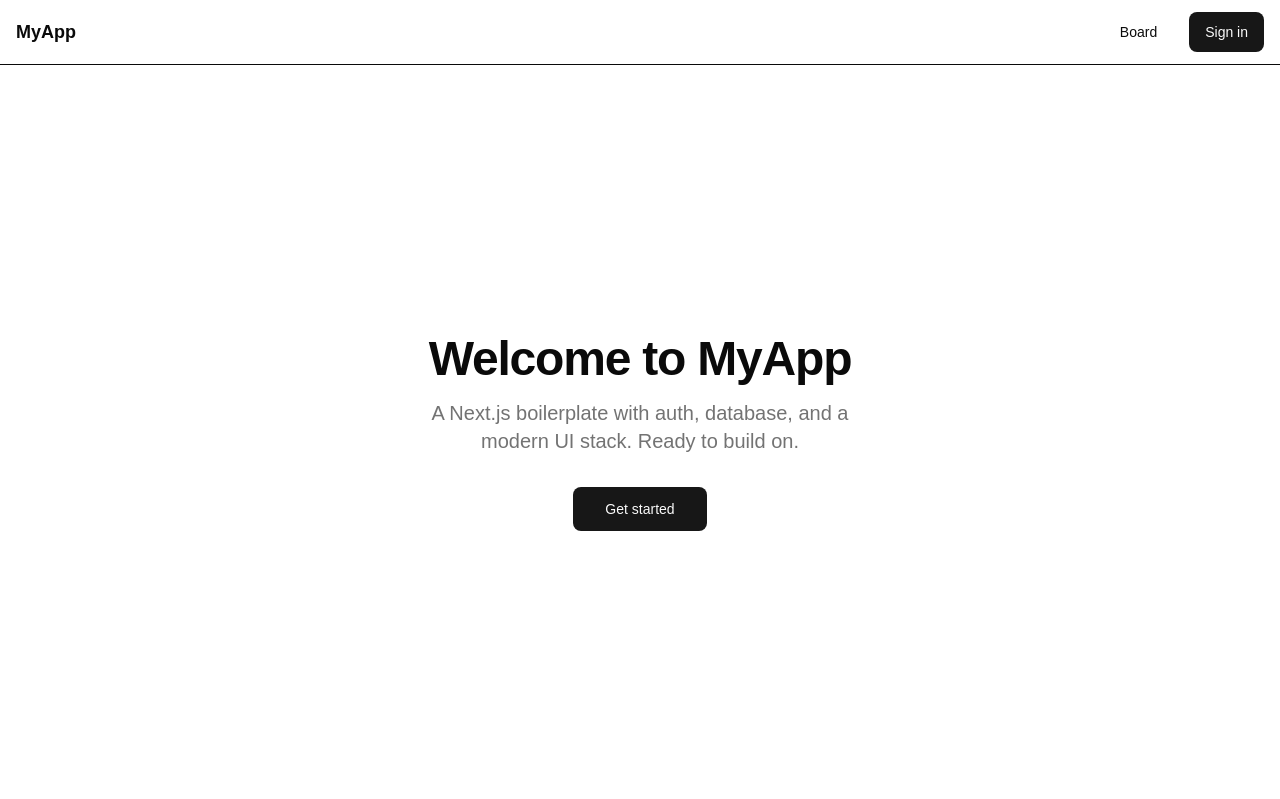
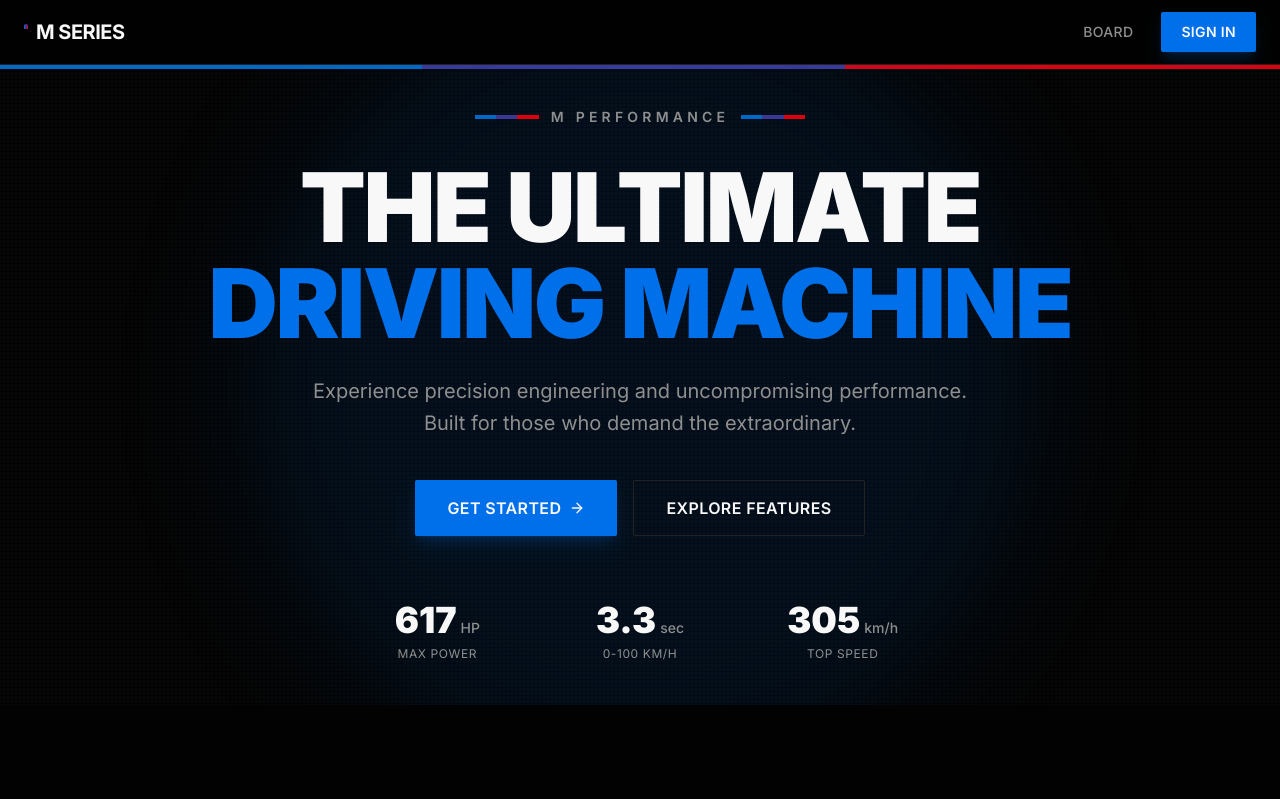
Before and after one commit to DooHoByun/nextjs-boilerplate, a Next.js app: page / in a window 1280 px wide. Shown: the top 799 px of the page. Built offline with nearby package versions, Linux system fonts and the light colour scheme; no server answers.

Commit message:
feat: apply BMW M Series design theme
Update main UI elements with dark color scheme, M-themed typography, and carbon fiber overlay. Add M stripe component and performance specs in hero section. Apply premium car style to buttons and cards. Add M logo and blur effect to navbar.

```diff
--- a/src/app/globals.css
+++ b/src/app/globals.css
@@ -3,73 +3,97 @@
 
 @custom-variant dark (&:is(.dark *));
 
+/* BMW M-Series Concept Design */
 :root {
-  --background: oklch(1 0 0);
-  --foreground: oklch(0.145 0 0);
-  --card: oklch(1 0 0);
-  --card-foreground: oklch(0.145 0 0);
-  --popover: oklch(1 0 0);
-  --popover-foreground: oklch(0.145 0 0);
-  --primary: oklch(0.205 0 0);
-  --primary-foreground: oklch(0.985 0 0);
-  --secondary: oklch(0.97 0 0);
-  --secondary-foreground: oklch(0.205 0 0);
-  --muted: oklch(0.97 0 0);
-  --muted-foreground: oklch(0.556 0 0);
-  --accent: oklch(0.97 0 0);
-  --accent-foreground: oklch(0.205 0 0);
-  --destructive: oklch(0.577 0.245 27.325);
-  --border: oklch(0.922 0 0);
-  --input: oklch(0.922 0 0);
-  --ring: oklch(0.708 0 0);
-  --chart-1: oklch(0.646 0.222 41.116);
-  --chart-2: oklch(0.6 0.118 184.704);
-  --chart-3: oklch(0.398 0.07 227.392);
-  --chart-4: oklch(0.828 0.189 84.429);
-  --chart-5: oklch(0.769 0.188 70.08);
-  --radius: 0.625rem;
-  --sidebar: oklch(0.985 0 0);
-  --sidebar-foreground: oklch(0.145 0 0);
-  --sidebar-primary: oklch(0.205 0 0);
-  --sidebar-primary-foreground: oklch(0.985 0 0);
-  --sidebar-accent: oklch(0.97 0 0);
-  --sidebar-accent-foreground: oklch(0.205 0 0);
-  --sidebar-border: oklch(0.922 0 0);
-  --sidebar-ring: oklch(0.708 0 0);
+  /* Dark theme as default - BMW M Performance aesthetic */
+  --background: oklch(0.08 0 0);
+  --foreground: oklch(0.98 0 0);
+  --card: oklch(0.12 0 0);
+  --card-foreground: oklch(0.98 0 0);
+  --popover: oklch(0.12 0 0);
+  --popover-foreground: oklch(0.98 0 0);
+
+  /* BMW M Motorsport Blue as primary */
+  --primary: oklch(0.55 0.22 250);
+  --primary-foreground: oklch(0.98 0 0);
+
+  /* Carbon fiber gray for secondary */
+  --secondary: oklch(0.18 0 0);
+  --secondary-foreground: oklch(0.85 0 0);
+
+  --muted: oklch(0.2 0 0);
+  --muted-foreground: oklch(0.65 0 0);
+
+  /* BMW M Red accent */
+  --accent: oklch(0.55 0.22 25);
+  --accent-foreground: oklch(0.98 0 0);
+
+  /* M Performance Red for destructive */
+  --destructive: oklch(0.55 0.22 25);
+
+  --border: oklch(0.25 0 0);
+  --input: oklch(0.18 0 0);
+  --ring: oklch(0.55 0.22 250);
+
+  /* BMW M Tricolor for charts */
+  --chart-1: oklch(0.55 0.22 250); /* M Blue */
+  --chart-2: oklch(0.45 0.18 260); /* M Dark Blue */
+  --chart-3: oklch(0.55 0.22 25);  /* M Red */
+  --chart-4: oklch(0.75 0 0);      /* Silver */
+  --chart-5: oklch(0.55 0.15 280); /* M Violet */
+
+  --radius: 0.25rem;
+
+  --sidebar: oklch(0.1 0 0);
+  --sidebar-foreground: oklch(0.98 0 0);
+  --sidebar-primary: oklch(0.55 0.22 250);
+  --sidebar-primary-foreground: oklch(0.98 0 0);
+  --sidebar-accent: oklch(0.15 0 0);
+  --sidebar-accent-foreground: oklch(0.98 0 0);
+  --sidebar-border: oklch(0.2 0 0);
+  --sidebar-ring: oklch(0.55 0.22 250);
+
+  /* Custom M-Series variables */
+  --m-blue: oklch(0.55 0.22 250);
+  --m-dark-blue: oklch(0.45 0.18 260);
+  --m-red: oklch(0.55 0.22 25);
+  --m-stripe-blue: oklch(0.5 0.2 240);
+  --m-stripe-purple: oklch(0.4 0.15 280);
+  --m-stripe-red: oklch(0.55 0.25 25);
 }
 
 .dark {
-  --background: oklch(0.145 0 0);
-  --foreground: oklch(0.985 0 0);
-  --card: oklch(0.205 0 0);
-  --card-foreground: oklch(0.985 0 0);
-  --popover: oklch(0.205 0 0);
-  --popover-foreground: oklch(0.985 0 0);
-  --primary: oklch(0.985 0 0);
-  --primary-foreground: oklch(0.205 0 0);
-  --secondary: oklch(0.269 0 0);
-  --secondary-foreground: oklch(0.985 0 0);
-  --muted: oklch(0.269 0 0);
-  --muted-foreground: oklch(0.708 0 0);
-  --accent: oklch(0.269 0 0);
-  --accent-foreground: oklch(0.985 0 0);
-  --destructive: oklch(0.704 0.191 22.216);
-  --border: oklch(1 0 0 / 10%);
-  --input: oklch(1 0 0 / 15%);
-  --ring: oklch(0.556 0 0);
-  --chart-1: oklch(0.488 0.243 264.376);
-  --chart-2: oklch(0.696 0.17 162.48);
-  --chart-3: oklch(0.769 0.188 70.08);
-  --chart-4: oklch(0.627 0.265 303.9);
-  --chart-5: oklch(0.645 0.246 16.439);
-  --sidebar: oklch(0.205 0 0);
-  --sidebar-foreground: oklch(0.985 0 0);
-  --sidebar-primary: oklch(0.488 0.243 264.376);
-  --sidebar-primary-foreground: oklch(0.985 0 0);
-  --sidebar-accent: oklch(0.269 0 0);
-  --sidebar-accent-foreground: oklch(0.985 0 0);
-  --sidebar-border: oklch(1 0 0 / 10%);
-  --sidebar-ring: oklch(0.556 0 0);
+  --background: oklch(0.08 0 0);
+  --foreground: oklch(0.98 0 0);
+  --card: oklch(0.12 0 0);
+  --card-foreground: oklch(0.98 0 0);
+  --popover: oklch(0.12 0 0);
+  --popover-foreground: oklch(0.98 0 0);
+  --primary: oklch(0.55 0.22 250);
+  --primary-foreground: oklch(0.98 0 0);
+  --secondary: oklch(0.18 0 0);
+  --secondary-foreground: oklch(0.85 0 0);
+  --muted: oklch(0.2 0 0);
+  --muted-foreground: oklch(0.65 0 0);
+  --accent: oklch(0.55 0.22 25);
+  --accent-foreground: oklch(0.98 0 0);
+  --destructive: oklch(0.55 0.22 25);
+  --border: oklch(0.25 0 0);
+  --input: oklch(0.18 0 0);
+  --ring: oklch(0.55 0.22 250);
+  --chart-1: oklch(0.55 0.22 250);
+  --chart-2: oklch(0.45 0.18 260);
+  --chart-3: oklch(0.55 0.22 25);
+  --chart-4: oklch(0.75 0 0);
+  --chart-5: oklch(0.55 0.15 280);
+  --sidebar: oklch(0.1 0 0);
+  --sidebar-foreground: oklch(0.98 0 0);
+  --sidebar-primary: oklch(0.55 0.22 250);
+  --sidebar-primary-foreground: oklch(0.98 0 0);
+  --sidebar-accent: oklch(0.15 0 0);
+  --sidebar-accent-foreground: oklch(0.98 0 0);
+  --sidebar-border: oklch(0.2 0 0);
+  --sidebar-ring: oklch(0.55 0.22 250);
 }
 
 @theme inline {
@@ -96,9 +120,9 @@
   --color-chart-3: var(--chart-3);
   --color-chart-4: var(--chart-4);
   --color-chart-5: var(--chart-5);
-  --radius-sm: calc(var(--radius) - 4px);
-  --radius-md: calc(var(--radius) - 2px);
-  --radius-lg: var(--radius);
+  --radius-sm: calc(var(--radius) - 2px);
+  --radius-md: var(--radius);
+  --radius-lg: calc(var(--radius) + 2px);
   --radius-xl: calc(var(--radius) + 4px);
   --color-sidebar: var(--sidebar);
   --color-sidebar-foreground: var(--sidebar-foreground);
@@ -110,10 +134,52 @@
   --color-sidebar-ring: var(--sidebar-ring);
   --font-sans: var(--font-geist-sans);
   --font-mono: var(--font-geist-mono);
+
+  /* M-Series custom colors */
+  --color-m-blue: var(--m-blue);
+  --color-m-dark-blue: var(--m-dark-blue);
+  --color-m-red: var(--m-red);
+  --color-m-stripe-blue: var(--m-stripe-blue);
+  --color-m-stripe-purple: var(--m-stripe-purple);
+  --color-m-stripe-red: var(--m-stripe-red);
 }
 
 body {
   background: var(--background);
   color: var(--foreground);
-  font-family: Arial, Helvetica, sans-serif;
+  font-family: var(--font-sans), system-ui, sans-serif;
 }
+
+/* BMW M-Stripe animation */
+@keyframes m-stripe-glow {
+  0%, 100% { opacity: 0.7; }
+  50% { opacity: 1; }
+}
+
+/* Carbon fiber pattern overlay */
+.carbon-fiber {
+  background-image:
+    linear-gradient(45deg, rgba(255,255,255,0.02) 25%, transparent 25%),
+    linear-gradient(-45deg, rgba(255,255,255,0.02) 25%, transparent 25%),
+    linear-gradient(45deg, transparent 75%, rgba(255,255,255,0.02) 75%),
+    linear-gradient(-45deg, transparent 75%, rgba(255,255,255,0.02) 75%);
+  background-size: 4px 4px;
+}
+
+/* M Performance glow effect */
+.m-glow {
+  box-shadow: 0 0 20px rgba(0, 102, 204, 0.3),
+              0 0 40px rgba(0, 102, 204, 0.1);
+}
+
+/* M Stripe gradient */
+.m-stripe {
+  background: linear-gradient(90deg,
+    var(--m-stripe-blue) 0%,
+    var(--m-stripe-blue) 33%,
+    var(--m-stripe-purple) 33%,
+    var(--m-stripe-purple) 66%,
+    var(--m-stripe-red) 66%,
+    var(--m-stripe-red) 100%
+  );
+}
--- a/src/app/layout.tsx
+++ b/src/app/layout.tsx
@@ -1,23 +1,23 @@
 // src/app/layout.tsx
-import type { Metadata } from "next"
-import { Geist, Geist_Mono } from "next/font/google"
+import type { Metadata, Viewport } from "next"
+import { Inter } from "next/font/google"
 import "./globals.css"
 import { Providers } from "@/components/providers"
 import { Navbar } from "@/components/navbar"
 
-const geistSans = Geist({
+const inter = Inter({
   variable: "--font-geist-sans",
   subsets: ["latin"],
-})
-
-const geistMono = Geist_Mono({
-  variable: "--font-geist-mono",
-  subsets: ["latin"],
+  weight: ["400", "500", "600", "700", "800", "900"],
 })
 
 export const metadata: Metadata = {
-  title: "MyApp",
-  description: "Next.js boilerplate with auth and database",
+  title: "BMW M Performance",
+  description: "Ultimate Driving Machine - M Series Performance",
+}
+
+export const viewport: Viewport = {
+  themeColor: "#0066CC",
 }
 
 export default function RootLayout({
@@ -28,9 +28,9 @@ export default function RootLayout({
   return (
     <html
       lang="en"
-      className={`${geistSans.variable} ${geistMono.variable} h-full antialiased`}
+      className={`${inter.variable} h-full antialiased bg-background`}
     >
-      <body className="min-h-full flex flex-col">
+      <body className="min-h-full flex flex-col bg-background text-foreground">
         <Providers>
           <Navbar />
           {children}
--- a/src/app/page.tsx
+++ b/src/app/page.tsx
@@ -1,19 +1,150 @@
 import Link from "next/link"
 import { Button } from "@/components/ui/button"
+import { ArrowRight, Gauge, Zap, Trophy } from "lucide-react"
+
+function MStripe() {
+  return (
+    <div className="flex h-1 w-16">
+      <div className="flex-1 bg-m-stripe-blue" />
+      <div className="flex-1 bg-m-stripe-purple" />
+      <div className="flex-1 bg-m-stripe-red" />
+    </div>
+  )
+}
+
+function FeatureCard({
+  icon: Icon,
+  title,
+  description
+}: {
+  icon: React.ComponentType<{ className?: string }>
+  title: string
+  description: string
+}) {
+  return (
+    <div className="group relative p-6 bg-card border border-border rounded-sm hover:border-primary/50 transition-all duration-300">
+      <div className="absolute inset-0 bg-gradient-to-br from-primary/5 to-transparent opacity-0 group-hover:opacity-100 transition-opacity" />
+      <div className="relative">
+        <div className="w-12 h-12 flex items-center justify-center bg-secondary rounded-sm mb-4">
+          <Icon className="w-6 h-6 text-primary" />
+        </div>
+        <h3 className="text-lg font-semibold text-foreground mb-2">{title}</h3>
+        <p className="text-muted-foreground text-sm leading-relaxed">{description}</p>
+      </div>
+    </div>
+  )
+}
 
 export default function Home() {
   return (
-    <main className="flex flex-1 flex-col items-center justify-center gap-8 px-4">
-      <div className="text-center space-y-4">
-        <h1 className="text-5xl font-bold tracking-tight">Welcome to MyApp</h1>
-        <p className="text-xl text-muted-foreground max-w-md">
-          A Next.js boilerplate with auth, database, and a modern UI stack.
-          Ready to build on.
-        </p>
-      </div>
-      <Link href="/sign-in">
-        <Button size="lg">Get started</Button>
-      </Link>
+    <main className="flex flex-1 flex-col">
+      {/* Hero Section */}
+      <section className="relative min-h-[80vh] flex items-center justify-center overflow-hidden">
+        {/* Background with carbon fiber effect */}
+        <div className="absolute inset-0 carbon-fiber" />
+
+        {/* M Stripe accent line at top */}
+        <div className="absolute top-0 left-0 right-0 h-1 m-stripe" />
+
+        {/* Radial glow effect */}
+        <div className="absolute top-1/2 left-1/2 -translate-x-1/2 -translate-y-1/2 w-[800px] h-[800px] bg-primary/10 rounded-full blur-3xl" />
+
+        <div className="relative z-10 max-w-5xl mx-auto px-6 text-center">
+          {/* M Badge */}
+          <div className="flex items-center justify-center gap-3 mb-8">
+            <MStripe />
+            <span className="text-sm font-semibold tracking-[0.3em] text-muted-foreground uppercase">
+              M Performance
+            </span>
+            <MStripe />
+          </div>
+
+          {/* Main heading */}
+          <h1 className="text-5xl md:text-7xl lg:text-8xl font-black tracking-tight mb-6 text-balance">
+            <span className="text-foreground">THE ULTIMATE</span>
+            <br />
+            <span className="text-primary">DRIVING MACHINE</span>
+          </h1>
+
+          {/* Tagline */}
+          <p className="text-lg md:text-xl text-muted-foreground max-w-2xl mx-auto mb-10 leading-relaxed">
+            Experience precision engineering and uncompromising performance.
+            Built for those who demand the extraordinary.
+          </p>
+
+          {/* CTA Buttons */}
+          <div className="flex flex-col sm:flex-row items-center justify-center gap-4">
+            <Link href="/sign-in">
+              <Button size="lg" className="h-14 px-8 text-base font-semibold bg-primary hover:bg-primary/90 text-primary-foreground gap-2">
+                Get Started
+                <ArrowRight className="w-5 h-5" />
+              </Button>
+            </Link>
+            <Link href="/posts">
+              <Button
+                size="lg"
+                variant="outline"
+                className="h-14 px-8 text-base font-semibold border-border hover:border-primary/50 hover:bg-secondary"
+              >
+                Explore Features
+              </Button>
+            </Link>
+          </div>
+
+          {/* Stats */}
+          <div className="grid grid-cols-3 gap-8 mt-16 max-w-xl mx-auto">
+            {[
+              { value: "617", unit: "HP", label: "Max Power" },
+              { value: "3.3", unit: "sec", label: "0-100 km/h" },
+              { value: "305", unit: "km/h", label: "Top Speed" },
+            ].map((stat) => (
+              <div key={stat.label} className="text-center">
+                <div className="flex items-baseline justify-center gap-1">
+                  <span className="text-3xl md:text-4xl font-black text-foreground">{stat.value}</span>
+                  <span className="text-sm font-medium text-muted-foreground">{stat.unit}</span>
+                </div>
+                <span className="text-xs text-muted-foreground uppercase tracking-wider">{stat.label}</span>
+              </div>
+            ))}
+          </div>
+        </div>
+      </section>
+
+      {/* Features Section */}
+      <section className="py-24 px-6">
+        <div className="max-w-6xl mx-auto">
+          <div className="text-center mb-16">
+            <MStripe />
+            <h2 className="text-3xl md:text-4xl font-bold mt-4 mb-4 text-foreground">
+              Engineered for Excellence
+            </h2>
+            <p className="text-muted-foreground max-w-xl mx-auto">
+              Every detail crafted to deliver the ultimate performance experience
+            </p>
+          </div>
+
+          <div className="grid md:grid-cols-3 gap-6">
+            <FeatureCard
+              icon={Gauge}
+              title="Precision Control"
+              description="Advanced systems that respond to your every command with surgical precision and unwavering accuracy."
+            />
+            <FeatureCard
+              icon={Zap}
+              title="Raw Power"
+              description="Unleash exhilarating performance with cutting-edge technology that pushes the boundaries of possibility."
+            />
+            <FeatureCard
+              icon={Trophy}
+              title="Track Proven"
+              description="Born on the track, refined for the road. Technology that has conquered the world's most demanding circuits."
+            />
+          </div>
+        </div>
+      </section>
+
+      {/* Bottom M Stripe */}
+      <div className="h-1 m-stripe" />
     </main>
   )
 }
--- a/src/components/navbar.tsx
+++ b/src/components/navbar.tsx
@@ -3,23 +3,47 @@ import Link from "next/link"
 import { auth, signOut } from "@/lib/auth"
 import { Button } from "@/components/ui/button"
 
+function MStripeMini() {
+  return (
+    <div className="flex h-4 w-1 rounded-full overflow-hidden">
+      <div className="w-full h-1/3 bg-m-stripe-blue" />
+      <div className="w-full h-1/3 bg-m-stripe-purple" />
+      <div className="w-full h-1/3 bg-m-stripe-red" />
+    </div>
+  )
+}
+
 export async function Navbar() {
   const session = await auth()
 
   return (
-    <header className="border-b">
-      <div className="max-w-7xl mx-auto px-4 h-16 flex items-center justify-between">
-        <Link href="/" className="font-semibold text-lg">
-          MyApp
+    <header className="sticky top-0 z-50 border-b border-border bg-background/80 backdrop-blur-xl">
+      <div className="max-w-7xl mx-auto px-6 h-16 flex items-center justify-between">
+        <Link href="/" className="flex items-center gap-2 group">
+          <MStripeMini />
+          <span className="font-bold text-xl tracking-tight text-foreground group-hover:text-primary transition-colors">
+            M SERIES
+          </span>
         </Link>
-        <nav className="flex items-center gap-4">
+
+        <nav className="flex items-center gap-2">
           <Link href="/posts">
-            <Button variant="ghost">Board</Button>
+            <Button
+              variant="ghost"
+              className="text-muted-foreground hover:text-foreground hover:bg-secondary font-medium"
+            >
+              Board
+            </Button>
           </Link>
           {session ? (
             <>
               <Link href="/dashboard">
-                <Button variant="ghost">Dashboard</Button>
+                <Button
+                  variant="ghost"
+                  className="text-muted-foreground hover:text-foreground hover:bg-secondary font-medium"
+                >
+                  Dashboard
+                </Button>
               </Link>
               <form
                 action={async () => {
@@ -27,14 +51,20 @@ export async function Navbar() {
                   await signOut({ redirectTo: "/" })
                 }}
               >
-                <Button type="submit" variant="outline">
+                <Button
+                  type="submit"
+                  variant="outline"
+                  className="border-border hover:border-primary/50 hover:bg-secondary font-medium"
+                >
                   Sign out
                 </Button>
               </form>
             </>
           ) : (
             <Link href="/sign-in">
-              <Button>Sign in</Button>
+              <Button className="bg-primary hover:bg-primary/90 text-primary-foreground font-semibold">
+                Sign in
+              </Button>
             </Link>
           )}
         </nav>
--- a/src/components/ui/button.tsx
+++ b/src/components/ui/button.tsx
@@ -5,25 +5,25 @@ import { cva, type VariantProps } from "class-variance-authority"
 import { cn } from "@/lib/utils"
 
 const buttonVariants = cva(
-  "inline-flex items-center justify-center gap-2 whitespace-nowrap rounded-md text-sm font-medium ring-offset-background transition-colors focus-visible:outline-none focus-visible:ring-2 focus-visible:ring-ring focus-visible:ring-offset-2 disabled:pointer-events-none disabled:opacity-50 [&_svg]:pointer-events-none [&_svg]:size-4 [&_svg]:shrink-0",
+  "inline-flex items-center justify-center gap-2 whitespace-nowrap text-sm font-semibold ring-offset-background transition-all duration-200 focus-visible:outline-none focus-visible:ring-2 focus-visible:ring-ring focus-visible:ring-offset-2 disabled:pointer-events-none disabled:opacity-50 [&_svg]:pointer-events-none [&_svg]:size-4 [&_svg]:shrink-0 tracking-wide uppercase",
   {
     variants: {
       variant: {
-        default: "bg-primary text-primary-foreground hover:bg-primary/90",
+        default: "bg-primary text-primary-foreground hover:bg-primary/90 shadow-lg shadow-primary/20 hover:shadow-primary/30",
         destructive:
-          "bg-destructive text-destructive-foreground hover:bg-destructive/90",
+          "bg-destructive text-primary-foreground hover:bg-destructive/90 shadow-lg shadow-destructive/20",
         outline:
-          "border border-input bg-background hover:bg-accent hover:text-accent-foreground",
+          "border border-border bg-transparent hover:bg-secondary hover:border-primary/50 text-foreground",
         secondary:
           "bg-secondary text-secondary-foreground hover:bg-secondary/80",
-        ghost: "hover:bg-accent hover:text-accent-foreground",
+        ghost: "hover:bg-secondary hover:text-foreground text-muted-foreground",
         link: "text-primary underline-offset-4 hover:underline",
       },
       size: {
-        default: "h-10 px-4 py-2",
-        sm: "h-9 rounded-md px-3",
-        lg: "h-11 rounded-md px-8",
-        icon: "h-10 w-10",
+        default: "h-10 px-5 py-2 rounded-sm",
+        sm: "h-9 rounded-sm px-4 text-xs",
+        lg: "h-12 rounded-sm px-8 text-base",
+        icon: "h-10 w-10 rounded-sm",
       },
     },
     defaultVariants: {
```
